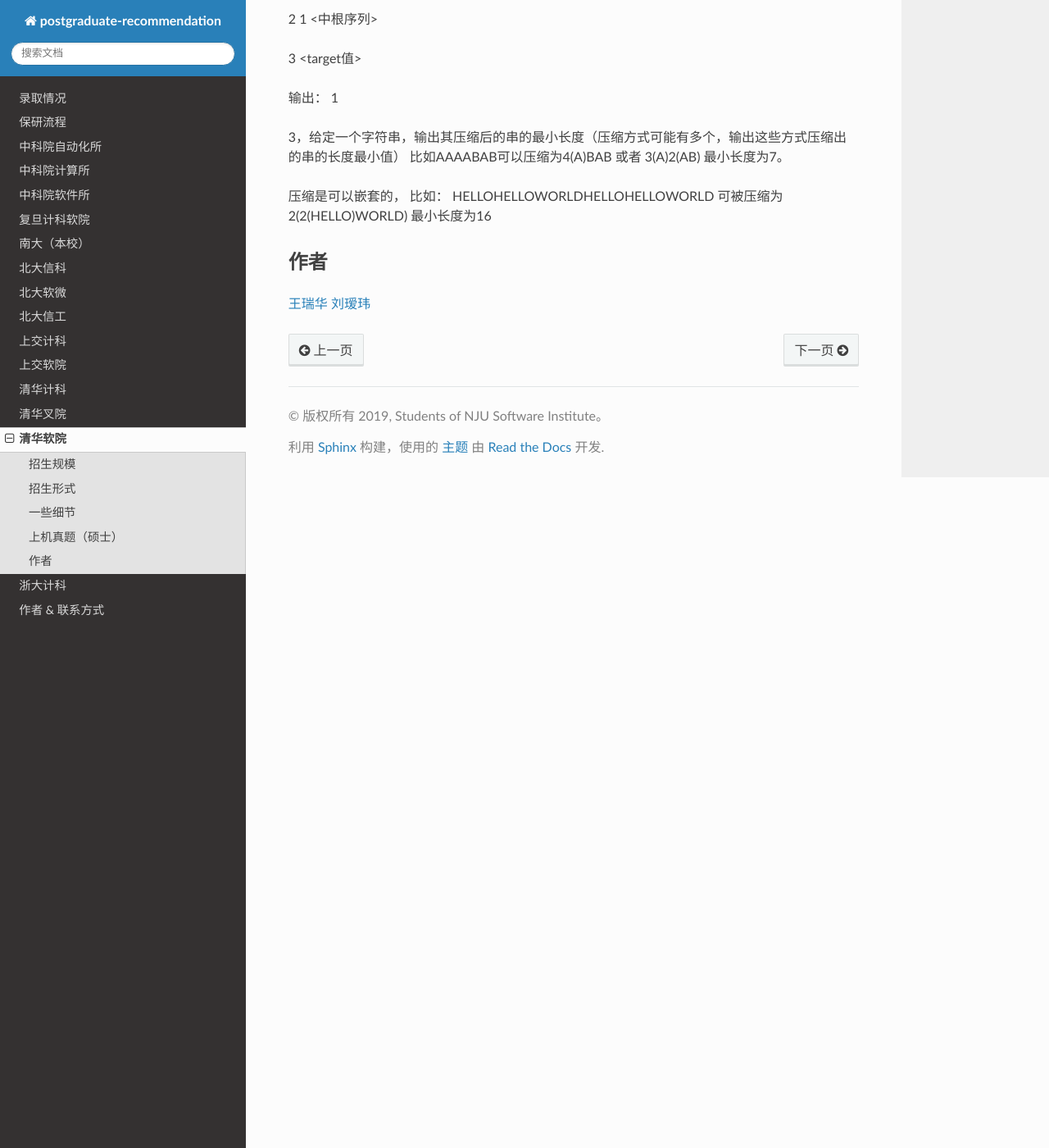
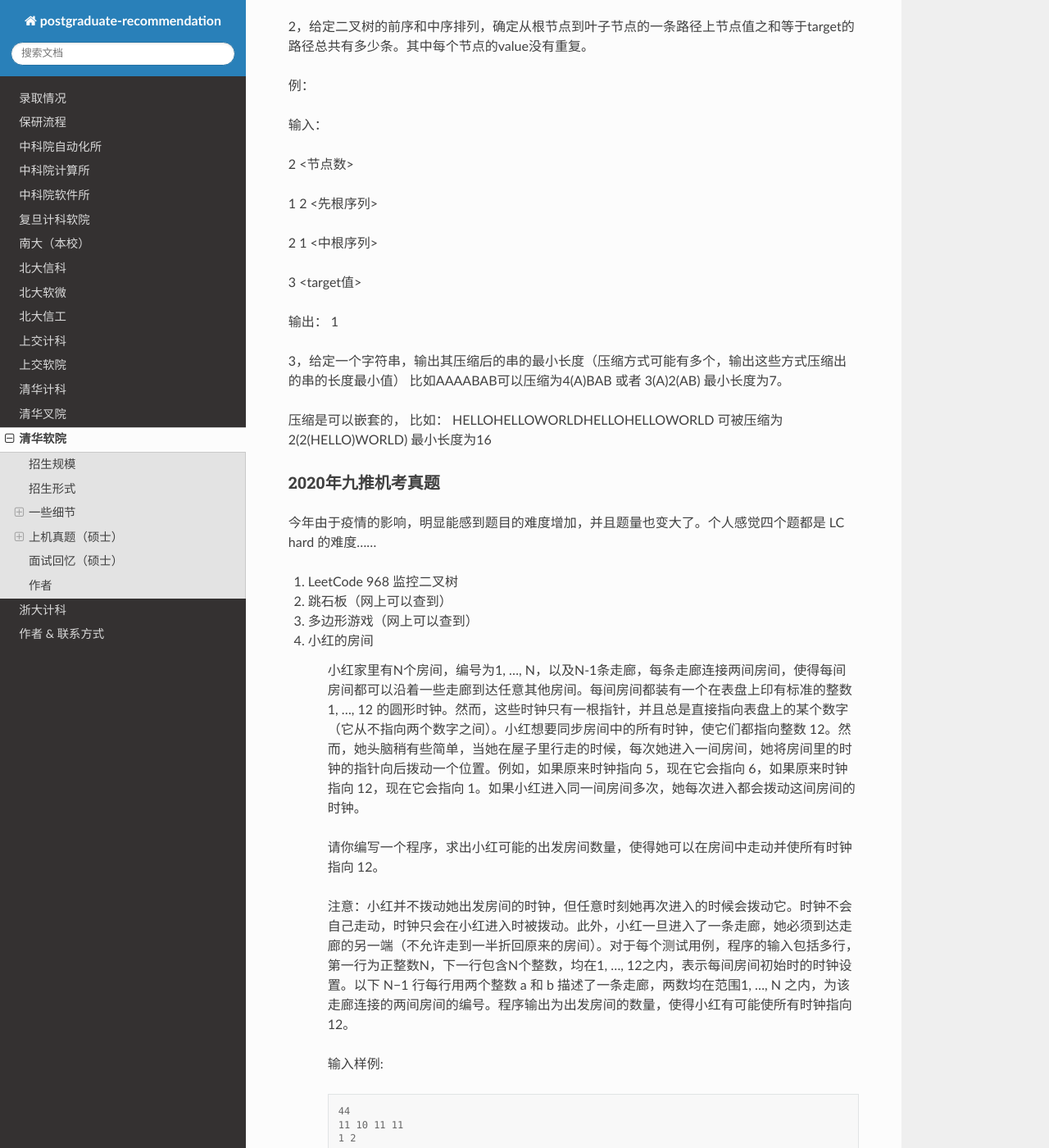
Before and after one commit to NJU-SE-15-share-review/postgraduate-recommendation, a Sphinx documentation site: the page built from source/schools/thu/ss.rst, in a window 1280 px wide and 1400 px high, scrolled down 1904 px. Shown: the whole window at 82% size. Built offline with Sphinx 7.4.7 and the Read the Docs theme 2.0.0, drawn with Linux system fonts in a browser that asks for light colours; some of the changed text lies outside the part shown.

Commit message:
docs: thu 2020 (#9)

```diff
--- a/source/schools/thu/ss.rst
+++ b/source/schools/thu/ss.rst
@@ -37,11 +41,22 @@
 
 9，面试有且只有一个英语问题，有的老师让你用英语解释项目，有的老师问专业知识（比如用英语解释一下快速排序之类的）
 
+2020
+>>>>>>>>>>>>>>>>>>>>>>>>>>>>>>>>>>>>>>
+
+1. 今年由于疫情影响，采用线上机考 + 面试的形式。机考 3 小时 4 道题，只能使用 C++（可以使用 C++ 11 的语法和 STL ），IDE 不限，不能查看任何形式的资料。面试时长 20 分钟。
+
+2. 九推硕士过初审全国一共 58 人，最终通过 35 人，大概 60% 左右的通过率。我院 3 人全部通过。主要难点还是过简历初筛，而且今年因为疫情，九推开始的时候我院只有前五学期排名，会有一定程度的影响。
+
+3. 还是因为疫情影响，今年 9 月 28 日出的结果。
+
 上机真题（硕士）
 --------------------------------------
+
 2018年及以前请参考这篇博客  https://blog.csdn.net/da_kao_la/column/info/27610
 
-2019年九推机考真题回忆如下：
+2019年九推机考真题
+>>>>>>>>>>>>>>>>>>>>>>>>>>>>>>>>>>>>>>
 
 1，请把一个整数（范围2到10的8次方）拆解成质因数相乘的形式，质因数按从小到大排列
 
@@ -74,6 +89,85 @@
 压缩是可以嵌套的，
 比如： HELLOHELLOWORLDHELLOHELLOWORLD 可被压缩为2(2(HELLO)WORLD) 最小长度为16
 
+2020年九推机考真题
+>>>>>>>>>>>>>>>>>>>>>>>>>>>>>>>>>>>>>>
+
+今年由于疫情的影响，明显能感到题目的难度增加，并且题量也变大了。个人感觉四个题都是 LC hard 的难度……
+
+1. LeetCode 968 监控二叉树
+
+2. 跳石板（网上可以查到）
+
+3. 多边形游戏（网上可以查到）
+
+4. 小红的房间
+
+    小红家里有N个房间，编号为1, …, N，以及N-1条走廊，每条走廊连接两间房间，使得每间房间都可以沿着一些走廊到达任意其他房间。每间房间都装有一个在表盘上印有标准的整数 1, …, 12 的圆形时钟。然而，这些时钟只有一根指针，并且总是直接指向表盘上的某个数字（它从不指向两个数字之间）。小红想要同步房间中的所有时钟，使它们都指向整数 12。然而，她头脑稍有些简单，当她在屋子里行走的时候，每次她进入一间房间，她将房间里的时钟的指针向后拨动一个位置。例如，如果原来时钟指向 5，现在它会指向 6，如果原来时钟指向 12，现在它会指向 1。如果小红进入同一间房间多次，她每次进入都会拨动这间房间的时钟。
+
+    请你编写一个程序，求出小红可能的出发房间数量，使得她可以在房间中走动并使所有时钟指向 12。
+
+    注意：小红并不拨动她出发房间的时钟，但任意时刻她再次进入的时候会拨动它。时钟不会自己走动，时钟只会在小红进入时被拨动。此外，小红一旦进入了一条走廊，她必须到达走廊的另一端（不允许走到一半折回原来的房间）。对于每个测试用例，程序的输入包括多行，第一行为正整数N，下一行包含N个整数，均在1, …, 12之内，表示每间房间初始时的时钟设置。以下 N−1 行每行用两个整数 a 和 b 描述了一条走廊，两数均在范围1, …, N 之内，为该走廊连接的两间房间的编号。程序输出为出发房间的数量，使得小红有可能使所有时钟指向12。
+
+    输入样例::
+
+        44
+        11 10 11 11
+        1 2
+        2 3
+        2 4
+
+    输出样例::
+
+        1
+
+    样例说明：在这个例子中，当且仅当小红从房间 2 出发时她可以使所有房间的时钟指向 12（比如，移动到房间 1，2，3，2，最后到 4）。
+
+    数据范围：2 ≤ N ≤ 2500
+
+
+面试回忆（硕士）
+--------------------------------------
+
+2020年面试回忆：
+
+（孙逸伦）
+
+先是 5min 的个人陈述，然后是 15min 的提问。提问主要围绕报名时提交的材料和个人陈述展开。
+
+为了内容的连贯，加入了部分个人的回答，仅供参考。
+
+1. 分数较高的课程
+
+    Q: 我看你 C++ 分数还不错，你们应该讲了面向对象编程，那么在面向对象编程中，为什么有私有的概念？
+
+    A：为了实现封装和信息隐藏。
+
+    Q: 如何实现封装和信息隐藏？举个例子。
+
+    A：getter 和 setter。
+
+    Q：getter 和 setter 的作用是什么？
+
+    A：实现访问控制，也算是面向接口编程的一个体现吧。
+
+    Q：如果按你这么说，应该实现封装和信息隐藏，同时面向接口，那么为什么有的类没有 getter 和 setter？
+
+    A：如果没有访问控制的需求，也可以不用。也有可能是出于性能考虑。
+
+2. （分数较低的课程）我看你大数据分析和机器学习两门课很低，为什么？
+
+
+3. 用英语介绍你最喜欢的课程
+
+
+4. 我看你参与了不少项目，里面还有一些开源项目，说一说开源项目和普通项目的区别？
+
+
+5. 我看你是党员，平时应该有关注时事政治，谈一谈你对香港问题的看法？
+
+
+6. 我看你上了很多软件工程相关的课程，包括面向服务的软件工程、经验软件工程，谈谈这些课程之间的区别和联系，顺便说一说这些课程和常规的软件工程的区别。
+
 作者
 --------------------------------------
-:ref:`authors:王瑞华` :ref:`authors:刘瑷玮`
+:ref:`authors:孙逸伦` :ref:`authors:王瑞华` :ref:`authors:刘瑷玮`
```
Also changed, not shown: other parts of source/schools/thu/ss.rst (+4 -0 lines), source/authors.rst (+8 -0 lines).
